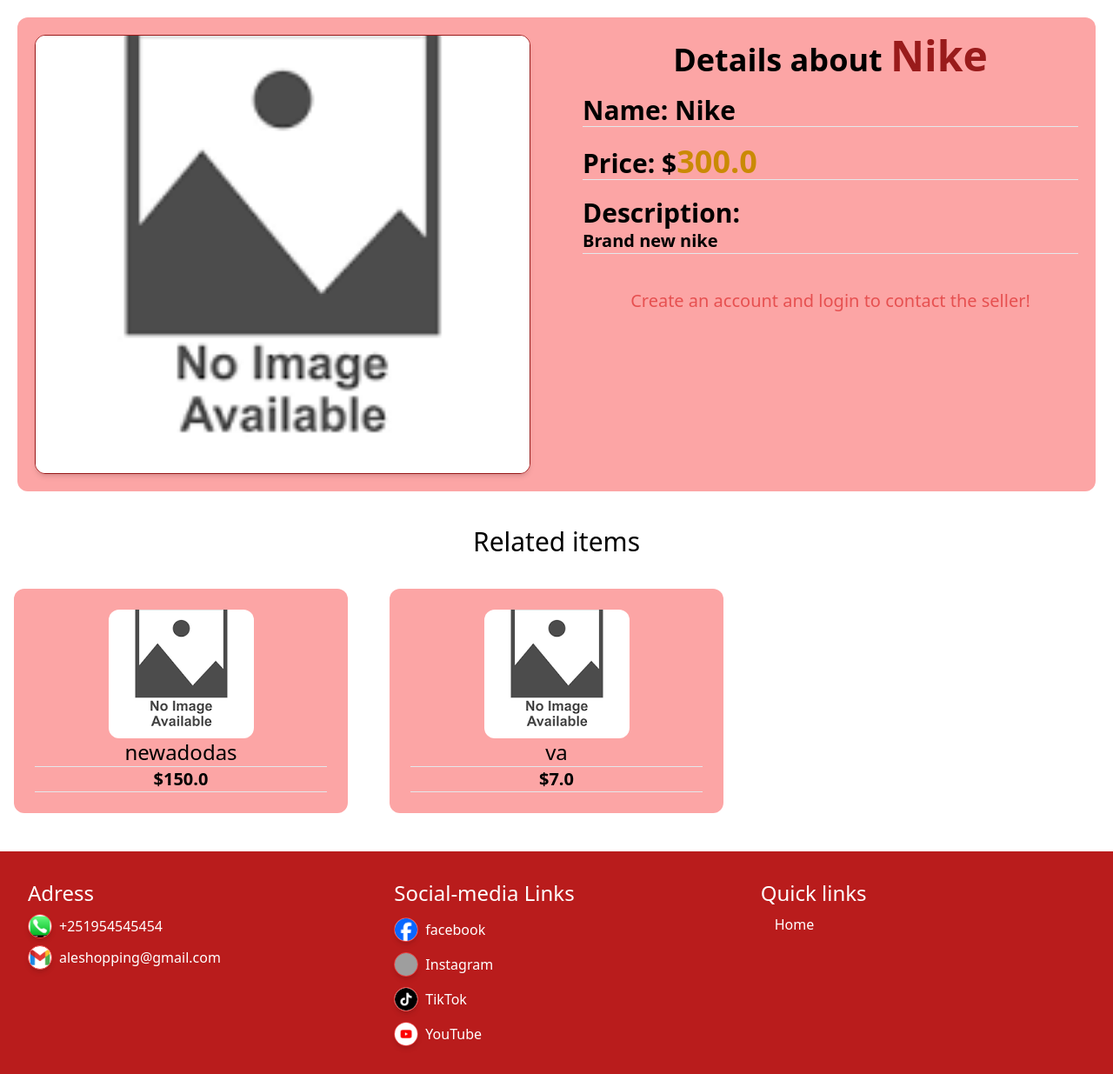
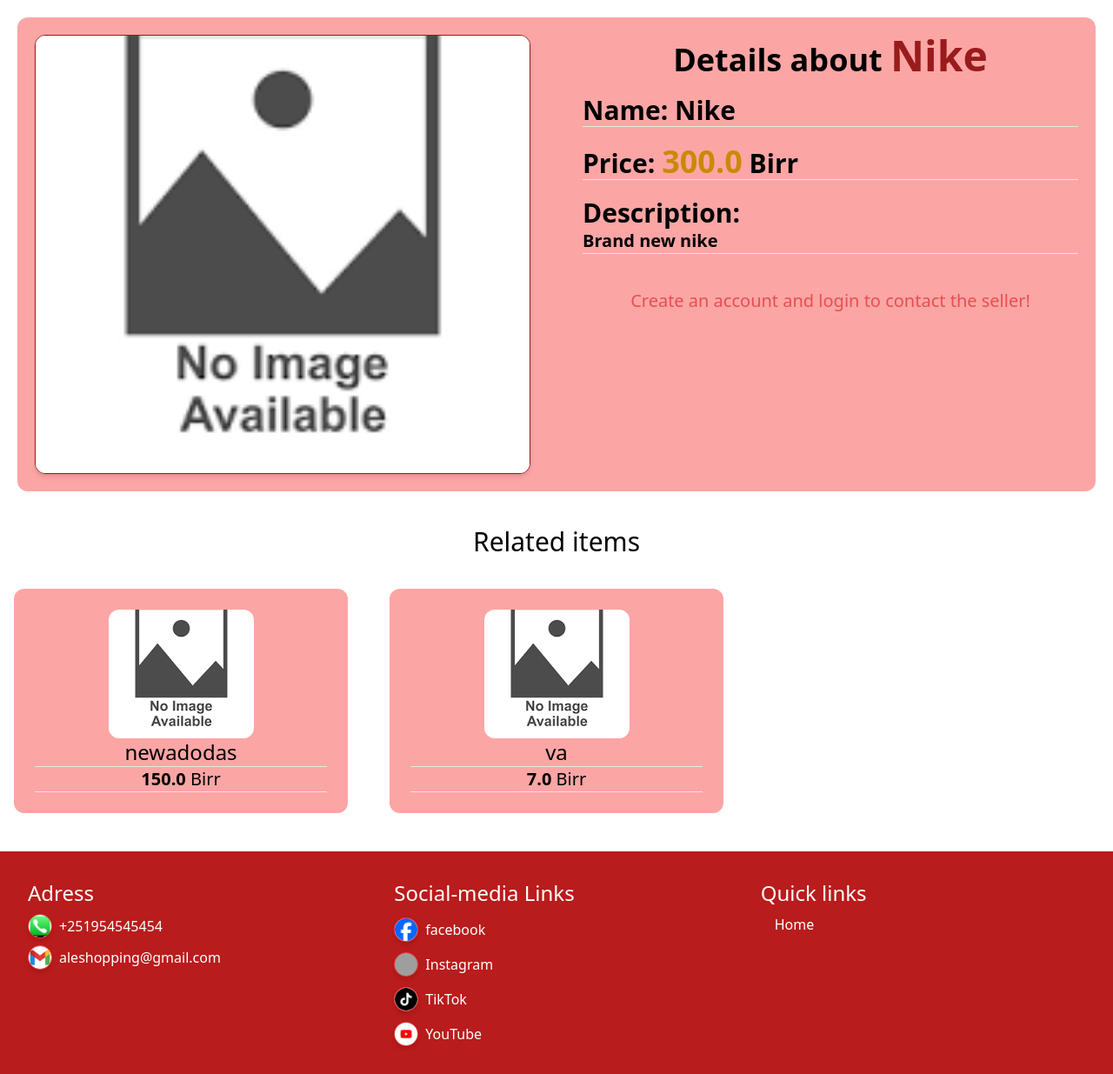
Before and after one commit to merawiyohannes/shopping, a Django app: page /detail/1 in a window 1280 px wide. Shown: the part 184-1419 px from the top of the page at 87% size. Run offline with Django 5.2, Linux system fonts and the light colour scheme; data comes from the database, SQL or seed files in the repository; some libraries are stand-ins or nearby versions; grey boxes are pictures that could not be loaded.

Commit message:
modified home and detail page birr

```diff
--- a/core/templates/core/detail.html
+++ b/core/templates/core/detail.html
@@ -14,7 +14,7 @@
             <div class="p-5 space-y-5 flex flex-col">
                 <h1 class="text-2xl sm:text-4xl font-bold text-center">Details about <span class="text-3xl sm:text-5xl text-red-800 text-center">{{ item.name }}</span></h1>
                 <label for="" class="text-2xl sm:text-3xl font-semibold border-b">Name: {{ item.name }}</label>
-                <label for="" class="text-2xl sm:text-3xl font-semibold border-b">Price: $<strong class="text-2xl sm:text-4xl font-extrabold text-yellow-600">{{ item.price }}</strong></label>
+                <label for="" class="text-2xl sm:text-3xl font-semibold border-b">Price: <strong class="text-2xl sm:text-4xl font-extrabold text-yellow-600">{{ item.price }}</strong> Birr</label>
                 {% if item.description  %}
                     <label for="" class="text-2xl sm:text-3xl font-semibold border-b">Description: <p class="text-xl">{{ item.description }}</p></label>
                 {% endif %}
@@ -52,7 +52,7 @@
                             </div>
                             <div class="text-center">
                                 <p class="border-b text-2xl text-bold">{{ related_item.name }}</p>
-                                <p class="border-b text-xl text-bold"><strong class="">${{ related_item.price }}</strong></p>
+                                <p class="border-b text-xl text-bold"><strong class="">{{ related_item.price }}</strong> Birr</p>
                             </div>
 
                         </a>
--- a/core/templates/core/home.html
+++ b/core/templates/core/home.html
@@ -55,7 +55,7 @@
                         </div>
                     <div class="text-center">
                         <p class="border-b text-2xl text-bold">{{ item.name }}</p>
-                        <p class="border-b text-xl text-bold"><strong class="">${{ item.price }}</strong></p>
+                        <p class="border-b text-xl text-bold"><strong class="">{{ item.price }}</strong> Birr</p>
                     </div>
                     <div class="mt-3 text-center">
                         {% if item in new_items %}
```
